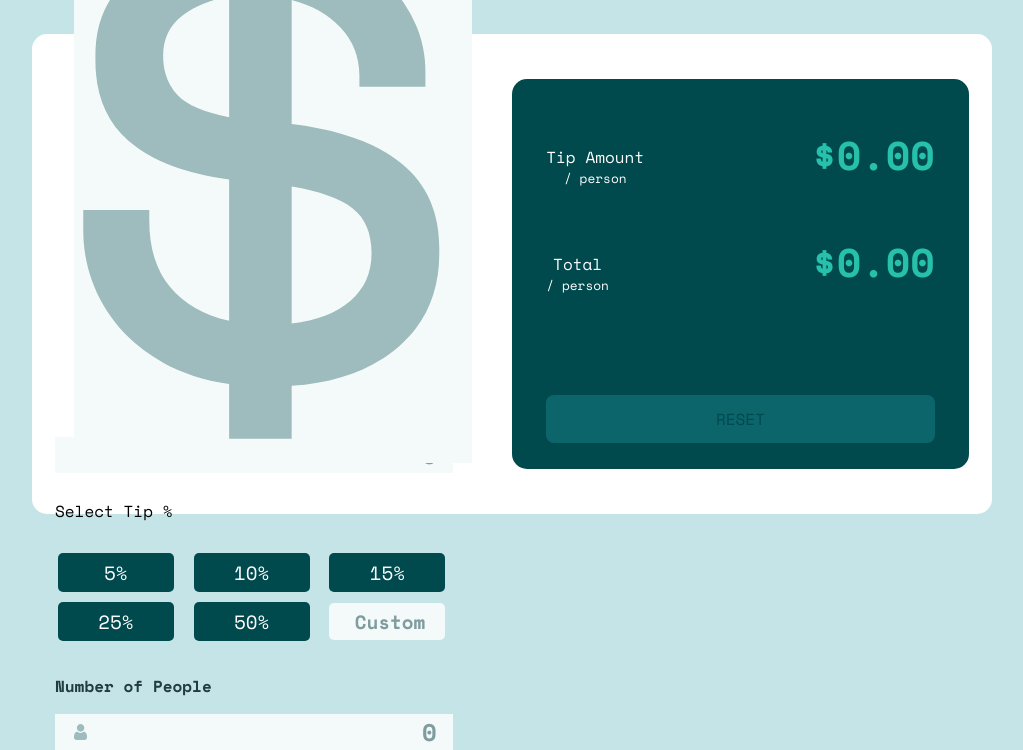
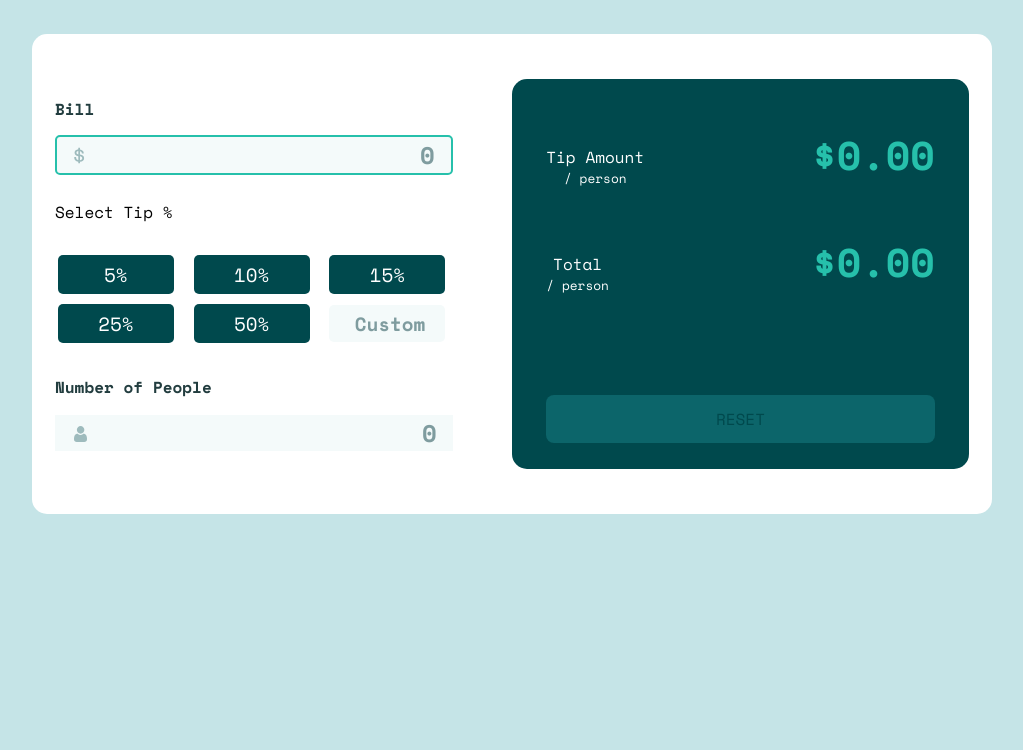
Before and after one commit to realMecoy/awesome-tip-calculator-project, a plain HTML site: page index.html in a window 1280 px wide. Shown: the part 181-931 px from the top of the page, without its empty margins (128-1151 px from the left). After the commit the page ends 800 px from the top, so only its background shows below. Drawn offline with nearby package versions, Linux system fonts and the light colour scheme.

Commit message:
fourth update

```diff
--- a/index.html
+++ b/index.html
@@ -19,7 +19,7 @@
       <section>
         <div class="left-side">
           <label for="bill-input">Bill</label>
-          <img id="bill-input" class="input-icon" src="imgs/icon-dollar.svg" alt="symbol of a dollar sign" />
+          <img class="input-icon" src="imgs/icon-dollar.svg" alt="symbol of a dollar sign" />
           <input type="text" id="bill-input" placeholder="0" />
           <div class="tip-label">Select Tip %</div>
           <div class="btn-container">
```
